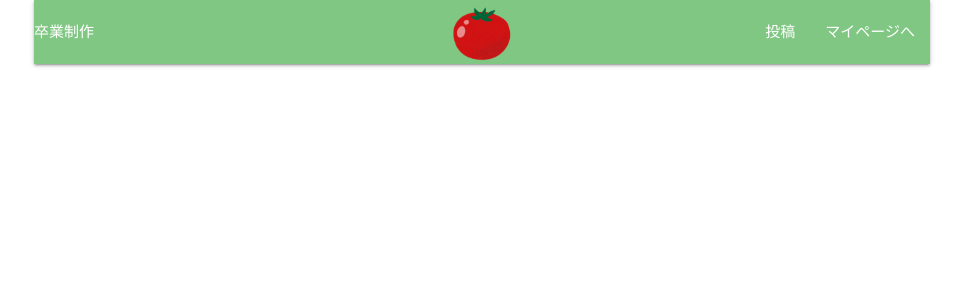
After one commit to kei0811/sotsugyo-seisaku, a Flask app: template templates/base.html in a window 1280 px wide. The commit adds this page. Shown: the top 300 px of the page, without its empty margins (158-1121 px from the left). Run offline with Flask 2, Linux system fonts and the light colour scheme; the template is opened without the code that fills it, so the values that code supplies are empty.

Commit message:
ヘッダー用html/css追加、pythonファイル追加

```diff
--- /dev/null
+++ b/app.py
@@ -0,0 +1,53 @@
+from flask import Flask,render_template,request,redirect,session
+import sqlite3
+
+app = Flask(__name__)
+
+# Flask では標準で Flask.secret_key を設定すると、sessionを使うことができます。この時、Flask では session の内容を署名付きで Cookie に保存します。
+app.secret_key = 'sunabakoza'
+
+@app.route('/')
+def login():
+    return render_template('login.html')
+
+
+
+
+
+
+
+
+
+
+
+
+
+
+
+
+
+
+
+
+
+
+
+
+
+
+
+
+
+
+
+
+
+
+
+
+
+
+if __name__=="__main__":
+    app.run(debug=True)
+
+# ここより下に書いても実行されないので注意
--- /dev/null
+++ b/static/css/style_base.css
@@ -0,0 +1,515 @@
+/*! destyle.css v2.0.2 | MIT License | https://github.com/nicolas-cusan/destyle.css */
+
+/* Reset box-model and set borders */
+/* ============================================ */
+
+*,
+::before,
+::after {
+    box-sizing: border-box;
+    border-style: solid;
+    border-width: 0;
+}
+
+/* Document */
+/* ============================================ */
+
+/**
+ * 1. Correct the line height in all browsers.
+ * 2. Prevent adjustments of font size after orientation changes in iOS.
+ * 3. Remove gray overlay on links for iOS.
+ */
+
+html {
+    line-height: 1.15;
+    /* 1 */
+    -webkit-text-size-adjust: 100%;
+    /* 2 */
+    -webkit-tap-highlight-color: transparent;
+    /* 3*/
+}
+
+/* Sections */
+/* ============================================ */
+
+/**
+ * Remove the margin in all browsers.
+ */
+
+body {
+    margin: 0;
+}
+
+/**
+ * Render the `main` element consistently in IE.
+ */
+
+main {
+    display: block;
+}
+
+/* Vertical rhythm */
+/* ============================================ */
+
+p,
+table,
+blockquote,
+address,
+pre,
+iframe,
+form,
+figure,
+dl {
+    margin: 0;
+}
+
+/* Headings */
+/* ============================================ */
+
+h1,
+h2,
+h3,
+h4,
+h5,
+h6 {
+    font-size: inherit;
+    line-height: inherit;
+    font-weight: inherit;
+    margin: 0;
+}
+
+/* Lists (enumeration) */
+/* ============================================ */
+
+ul,
+ol {
+    margin: 0;
+    padding: 0;
+    list-style: none;
+}
+
+/* Lists (definition) */
+/* ============================================ */
+
+dt {
+    font-weight: bold;
+}
+
+dd {
+    margin-left: 0;
+}
+
+/* Grouping content */
+/* ============================================ */
+
+/**
+ * 1. Add the correct box sizing in Firefox.
+ * 2. Show the overflow in Edge and IE.
+ */
+
+hr {
+    box-sizing: content-box;
+    /* 1 */
+    height: 0;
+    /* 1 */
+    overflow: visible;
+    /* 2 */
+    border-top-width: 1px;
+    margin: 0;
+    clear: both;
+    color: inherit;
+}
+
+/**
+ * 1. Correct the inheritance and scaling of font size in all browsers.
+ * 2. Correct the odd `em` font sizing in all browsers.
+ */
+
+pre {
+    font-family: monospace, monospace;
+    /* 1 */
+    font-size: inherit;
+    /* 2 */
+}
+
+address {
+    font-style: inherit;
+}
+
+/* Text-level semantics */
+/* ============================================ */
+
+/**
+ * Remove the gray background on active links in IE 10.
+ */
+
+a {
+    background-color: transparent;
+    text-decoration: none;
+    color: inherit;
+}
+
+/**
+ * 1. Remove the bottom border in Chrome 57-
+ * 2. Add the correct text decoration in Chrome, Edge, IE, Opera, and Safari.
+ */
+
+abbr[title] {
+    text-decoration: underline;
+    /* 2 */
+    text-decoration: underline dotted;
+    /* 2 */
+}
+
+/**
+ * Add the correct font weight in Chrome, Edge, and Safari.
+ */
+
+b,
+strong {
+    font-weight: bolder;
+}
+
+/**
+ * 1. Correct the inheritance and scaling of font size in all browsers.
+ * 2. Correct the odd `em` font sizing in all browsers.
+ */
+
+code,
+kbd,
+samp {
+    font-family: monospace, monospace;
+    /* 1 */
+    font-size: inherit;
+    /* 2 */
+}
+
+/**
+ * Add the correct font size in all browsers.
+ */
+
+small {
+    font-size: 80%;
+}
+
+/**
+ * Prevent `sub` and `sup` elements from affecting the line height in
+ * all browsers.
+ */
+
+sub,
+sup {
+    font-size: 75%;
+    line-height: 0;
+    position: relative;
+    vertical-align: baseline;
+}
+
+sub {
+    bottom: -0.25em;
+}
+
+sup {
+    top: -0.5em;
+}
+
+/* Embedded content */
+/* ============================================ */
+
+/**
+ * Prevent vertical alignment issues.
+ */
+
+img,
+embed,
+object,
+iframe {
+    vertical-align: bottom;
+}
+
+/* Forms */
+/* ============================================ */
+
+/**
+ * Reset form fields to make them styleable
+ */
+
+button,
+input,
+optgroup,
+select,
+textarea {
+    -webkit-appearance: none;
+    appearance: none;
+    vertical-align: middle;
+    color: inherit;
+    font: inherit;
+    background: transparent;
+    padding: 0;
+    margin: 0;
+    outline: 0;
+    border-radius: 0;
+    text-align: inherit;
+}
+
+/**
+ * Reset radio and checkbox appearance to preserve their look in iOS.
+ */
+
+[type="checkbox"] {
+    -webkit-appearance: checkbox;
+    appearance: checkbox;
+}
+
+[type="radio"] {
+    -webkit-appearance: radio;
+    appearance: radio;
+}
+
+/**
+ * Show the overflow in IE.
+ * 1. Show the overflow in Edge.
+ */
+
+button,
+input {
+    /* 1 */
+    overflow: visible;
+}
+
+/**
+ * Remove the inheritance of text transform in Edge, Firefox, and IE.
+ * 1. Remove the inheritance of text transform in Firefox.
+ */
+
+button,
+select {
+    /* 1 */
+    text-transform: none;
+}
+
+/**
+ * Correct the inability to style clickable types in iOS and Safari.
+ */
+
+button,
+[type="button"],
+[type="reset"],
+[type="submit"] {
+    cursor: pointer;
+    -webkit-appearance: none;
+    appearance: none;
+}
+
+button[disabled],
+[type="button"][disabled],
+[type="reset"][disabled],
+[type="submit"][disabled] {
+    cursor: default;
+}
+
+/**
+ * Remove the inner border and padding in Firefox.
+ */
+
+button::-moz-focus-inner,
+[type="button"]::-moz-focus-inner,
+[type="reset"]::-moz-focus-inner,
+[type="submit"]::-moz-focus-inner {
+    border-style: none;
+    padding: 0;
+}
+
+/**
+ * Restore the focus styles unset by the previous rule.
+ */
+
+button:-moz-focusring,
+[type="button"]:-moz-focusring,
+[type="reset"]:-moz-focusring,
+[type="submit"]:-moz-focusring {
+    outline: 1px dotted ButtonText;
+}
+
+/**
+ * Remove arrow in IE10 & IE11
+ */
+
+select::-ms-expand {
+    display: none;
+}
+
+/**
+ * Remove padding
+ */
+
+option {
+    padding: 0;
+}
+
+/**
+ * Reset to invisible
+ */
+
+fieldset {
+    margin: 0;
+    padding: 0;
+    min-width: 0;
+}
+
+/**
+ * 1. Correct the text wrapping in Edge and IE.
+ * 2. Correct the color inheritance from `fieldset` elements in IE.
+ * 3. Remove the padding so developers are not caught out when they zero out
+ *    `fieldset` elements in all browsers.
+ */
+
+legend {
+    color: inherit;
+    /* 2 */
+    display: table;
+    /* 1 */
+    max-width: 100%;
+    /* 1 */
+    padding: 0;
+    /* 3 */
+    white-space: normal;
+    /* 1 */
+}
+
+/**
+ * Add the correct vertical alignment in Chrome, Firefox, and Opera.
+ */
+
+progress {
+    vertical-align: baseline;
+}
+
+/**
+ * Remove the default vertical scrollbar in IE 10+.
+ */
+
+textarea {
+    overflow: auto;
+}
+
+/**
+ * Correct the cursor style of increment and decrement buttons in Chrome.
+ */
+
+[type="number"]::-webkit-inner-spin-button,
+[type="number"]::-webkit-outer-spin-button {
+    height: auto;
+}
+
+/**
+ * 1. Correct the outline style in Safari.
+ */
+
+[type="search"] {
+    outline-offset: -2px;
+    /* 1 */
+}
+
+/**
+ * Remove the inner padding in Chrome and Safari on macOS.
+ */
+
+[type="search"]::-webkit-search-decoration {
+    -webkit-appearance: none;
+}
+
+/**
+ * 1. Correct the inability to style clickable types in iOS and Safari.
+ * 2. Change font properties to `inherit` in Safari.
+ */
+
+::-webkit-file-upload-button {
+    -webkit-appearance: button;
+    /* 1 */
+    font: inherit;
+    /* 2 */
+}
+
+/**
+ * Clickable labels
+ */
+
+label[for] {
+    cursor: pointer;
+}
+
+/* Interactive */
+/* ============================================ */
+
+/*
+ * Add the correct display in Edge, IE 10+, and Firefox.
+ */
+
+details {
+    display: block;
+}
+
+/*
+ * Add the correct display in all browsers.
+ */
+
+summary {
+    display: list-item;
+}
+
+/*
+ * Remove outline for editable content.
+ */
+
+[contenteditable] {
+    outline: none;
+}
+
+/* Table */
+/* ============================================ */
+
+table {
+    border-collapse: collapse;
+    border-spacing: 0;
+}
+
+caption {
+    text-align: left;
+}
+
+td,
+th {
+    vertical-align: top;
+    padding: 0;
+}
+
+th {
+    text-align: left;
+    font-weight: bold;
+}
+
+/* Misc */
+/* ============================================ */
+
+/**
+ * Add the correct display in IE 10+.
+ */
+
+template {
+    display: none;
+}
+
+/**
+ * Add the correct display in IE 10.
+ */
+
+[hidden] {
+    display: none;
+}
+
+/* ここまでリセットｃｓｓーーーーーーーーーーーーーーーーーーーーーーーーーーーーーーーーーーーーーーーーー */
+
+.headerimg {
+    width: 60px;
+}
--- /dev/null
+++ b/templates/base.html
@@ -0,0 +1,43 @@
+<!DOCTYPE html>
+<html lang="en">
+
+<head>
+    <meta charset="UTF-8">
+    <meta name="viewport" content="width=device-width, initial-scale=1.0">
+    <link rel="stylesheet" href="../static/css/style_base.css">
+    <!-- Compiled and minified CSS -->
+    <link rel="stylesheet" href="https://cdnjs.cloudflare.com/ajax/libs/materialize/1.0.0/css/materialize.min.css">
+
+    <!-- Compiled and minified JavaScript -->
+    <script src="https://cdnjs.cloudflare.com/ajax/libs/materialize/1.0.0/js/materialize.min.js"></script>
+
+    <title>求人作成・更新</title>
+</head>
+<body>
+    <div class="container">
+
+
+
+        <nav>
+            <div class="nav-wrapper green lighten-2">
+                <a class="team-name center">卒業制作</a>
+                <a href="#" class="brand-logo center">
+                    <img class="headerimg" src="../static/img/トマト.png" alt="logo">
+                </a>
+
+
+                <ul id="nav-mobile" class="right hide-on-med-and-down">
+                    <li><a href="badges.html">投稿</a></li>
+                    <li><a href="collapsible.html">マイページへ</a></li>
+                </ul>
+            </div>
+        </nav>
+
+
+    </div>
+
+    {% block content %}
+    {% endblock %}
+
+</body>
+</html>
--- a/templates/login.html
+++ b/templates/login.html
@@ -4,7 +4,7 @@
     <meta charset="UTF-8">
     <meta name="viewport" content="width=device-width, initial-scale=1.0">
     <title>Document</title>
-    <link rel="stylesheet" href="../static/css/style.css">
+    <link rel="stylesheet" href="../static/css/style_login.css">
     <link rel="stylesheet" href="destyle.css">
     <!-- Compiled and minified CSS -->
     <link rel="stylesheet" href="https://cdnjs.cloudflare.com/ajax/libs/materialize/1.0.0/css/materialize.min.css">
```
Also changed, not shown: static/css/style_login.css (renamed from static/css/style.css).
